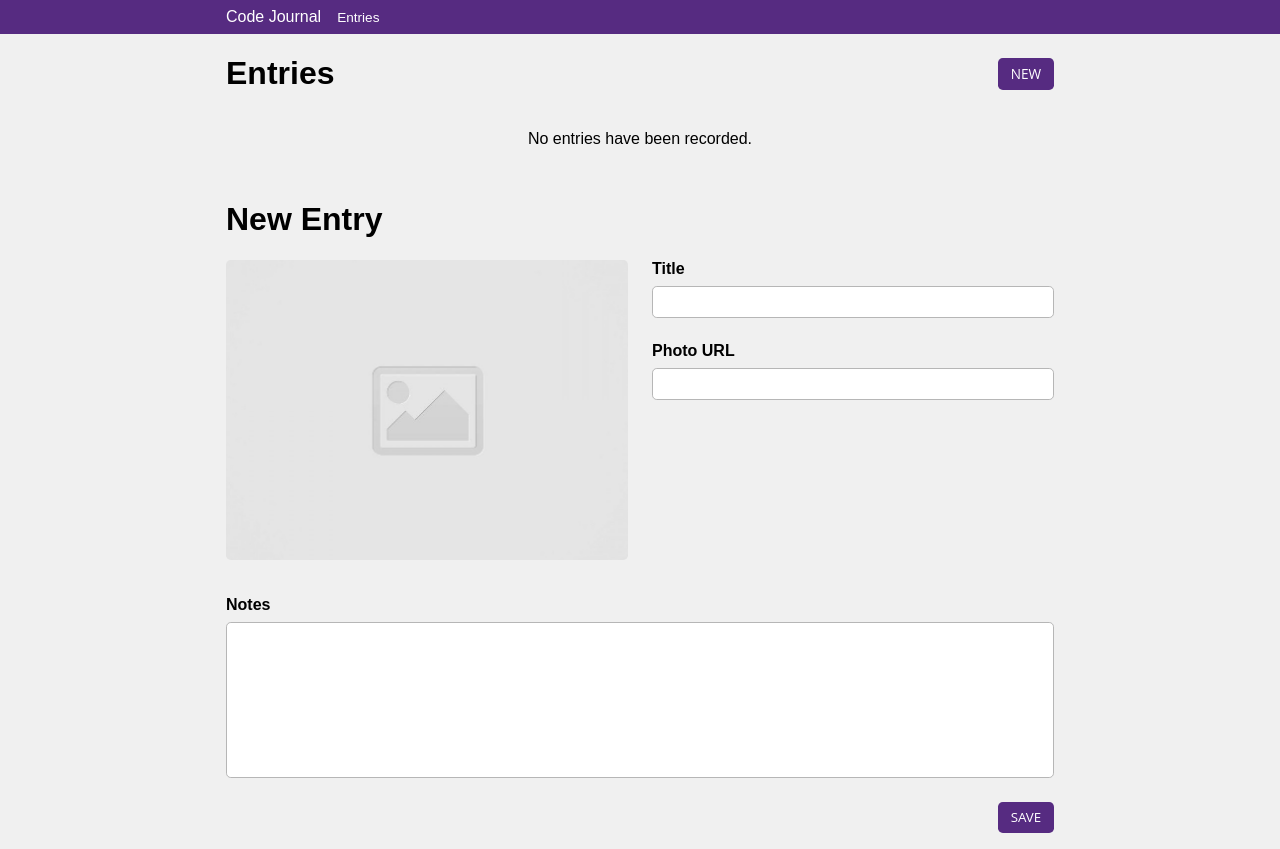
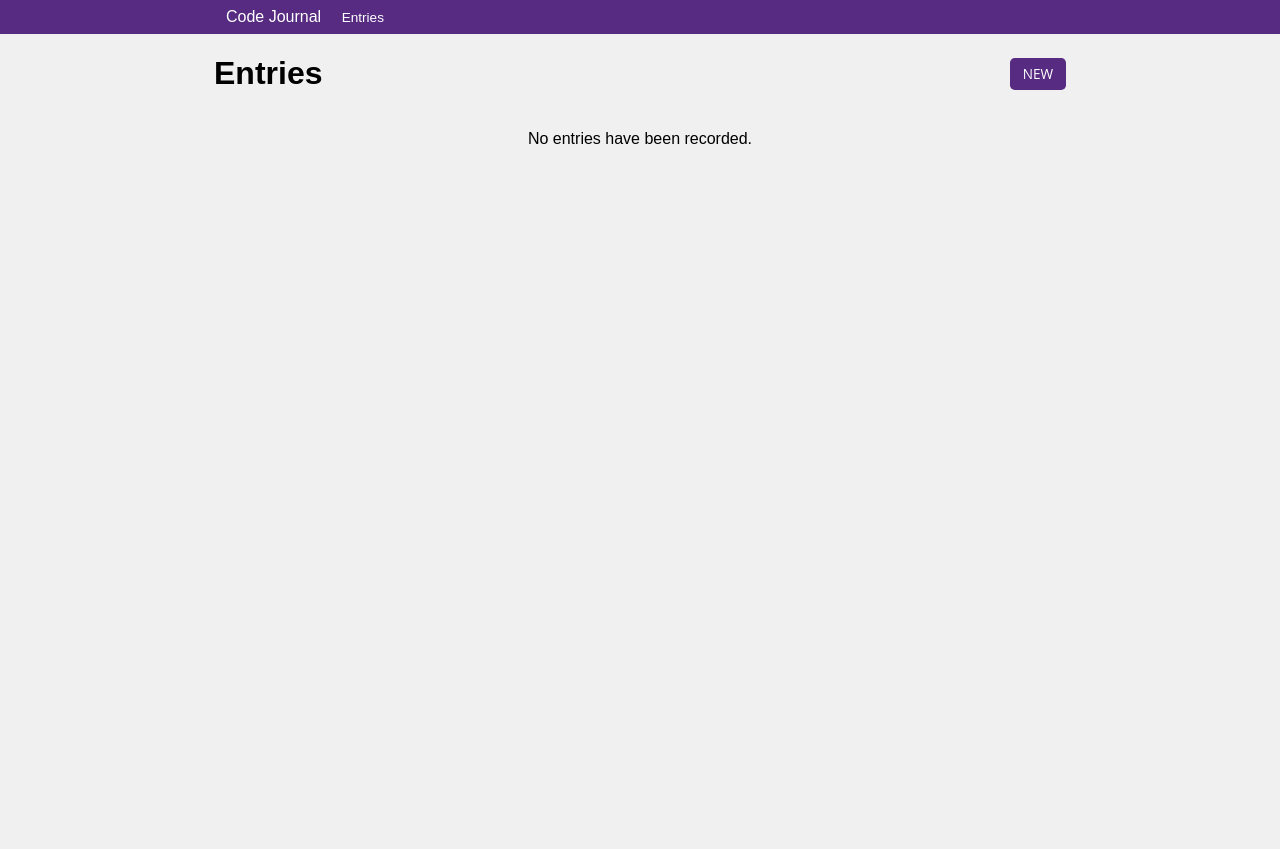
Before and after one commit to Scarlet-K/code-journal, a website: page index.html in a window 1280 px wide. Both pictures are taken after a click on the link "Entries". After the commit the page ends 800 px from the top, so only its background shows below. Drawn offline with Linux system fonts and the light colour scheme.

Commit message:
Completed: add an anchor to the entries view that shows the entry form. #2

```diff
--- a/css/layout.css
+++ b/css/layout.css
@@ -16,6 +16,10 @@
 .column-full,
 .column-half {
   width: 100%;
+}
+
+.column-auto {
+  width: auto;
 }
 
 @media screen and (min-width: 768px) {
--- a/css/styles.css
+++ b/css/styles.css
@@ -66,6 +66,11 @@ a {
   padding-bottom: 1rem;
 }
 
+.pd-tb-1 {
+  padding-top: 0.5rem;
+  padding-bottom: 0.5rem;
+}
+
 .margin {
   margin: 0.5rem 0;
 }
@@ -82,6 +87,10 @@ a {
   align-items: center;
 }
 
+.space-between {
+  justify-content: space-between;
+}
+
 .save-button {
   color: white;
   background-color: #562b81;
@@ -92,7 +101,7 @@ a {
   text-transform: uppercase;
 }
 
-.fake-button {
+a.fake-button {
   color: white;
   background-color: #562b81;
   border: none;
--- a/index.html
+++ b/index.html
@@ -16,36 +16,37 @@
   <header class="purple-back">
     <div class="container">
       <div class="row">
-        <div class="column-full">
-          <p class="white-font margin">Code Journal<a href="#" class="white-font">Entries</a></p>
+        <div class="column-full pd-tb-1">
+          <span class="white-font">Code Journal</span>
+          <a href="#" data-view="entries" class="white-font entries">Entries</a>
         </div>
       </div>
     </div>
   </header>
   <main class="container">
-    <div data-view="entries">
-      <div class="row align-center">
-        <div class="column-half">
+    <div data-view="entries" class="view hidden">
+      <div class="row align-center space-between">
+        <div class="column-auto">
           <h1>Entries</h1>
         </div>
-        <div class="column-half text-right">
-          <div class="align-center">
-            <a href="#" data-view="entry-form" class="fake-button view">New</a>
-          </div>
+        <div class="column-auto">
+          <a href="#" data-view="entry-form" class="fake-button form">New</a>
         </div>
       </div>
       <div class="row">
-        <p class="column-full text-center">No entries have been recorded.</p>
+        <div class="column-full text-center">
+          <p>No entries have been recorded.</p>
+        </div>
+        <ul></ul>
       </div>
-      <ul></ul>
     </div>
-    <div data-view="entry-form">
+    <div data-view="entry-form" class="view">
       <div class="row">
         <div class="column-full">
           <h1>New Entry</h1>
         </div>
       </div>
-      <form data-view="entry-form" class="row view">
+      <form data-view="entry-form" class="row">
         <div class="column-half">
           <div class="pd-b image-box">
             <img src="images/placeholder-image-square.jpg" alt="placeholder">
--- a/js/main.js
+++ b/js/main.js
@@ -21,6 +21,7 @@ function handleSubmit(event) {
   data.entries.unshift(newEntry);
   $img.setAttribute('src', 'images/placeholder-image-square.jpg');
   $form.reset();
+  $ul.unshift(renderEntry(newEntry));
 }
 
 /*  <li class="row pd-b">
@@ -69,3 +70,22 @@ function renderEntry(entry) {
   $divText.appendChild($p);
   return $li;
 }
+
+var $viewList = document.querySelectorAll('.view');
+
+var $aEntry = document.querySelector('a.entries');
+var $aForm = document.querySelector('a.form');
+
+$aEntry.addEventListener('click', handleSwap);
+$aForm.addEventListener('click', handleSwap);
+
+function handleSwap(event) {
+  var $views = event.target.getAttribute('data-view');
+  for (var i = 0; i < $viewList.length; i++) {
+    if ($views === $viewList[i].getAttribute('data-view')) {
+      $viewList[i].classList.remove('hidden');
+    } else {
+      $viewList[i].classList.add('hidden');
+    }
+  }
+}
```
